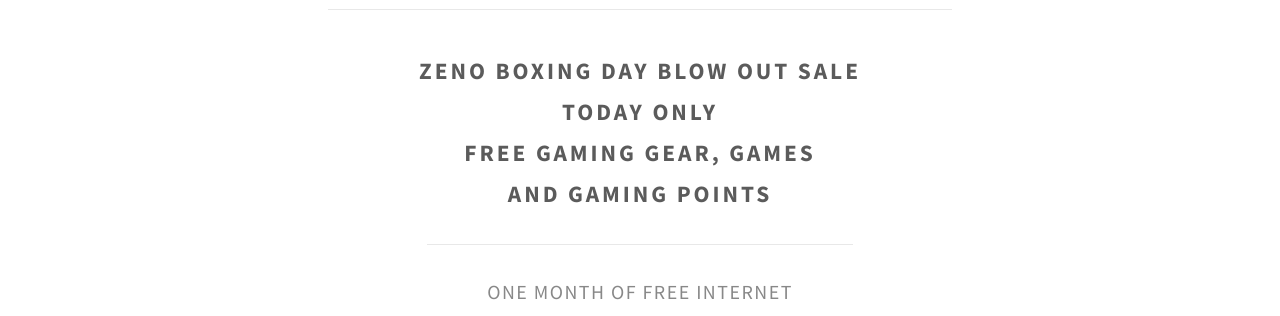
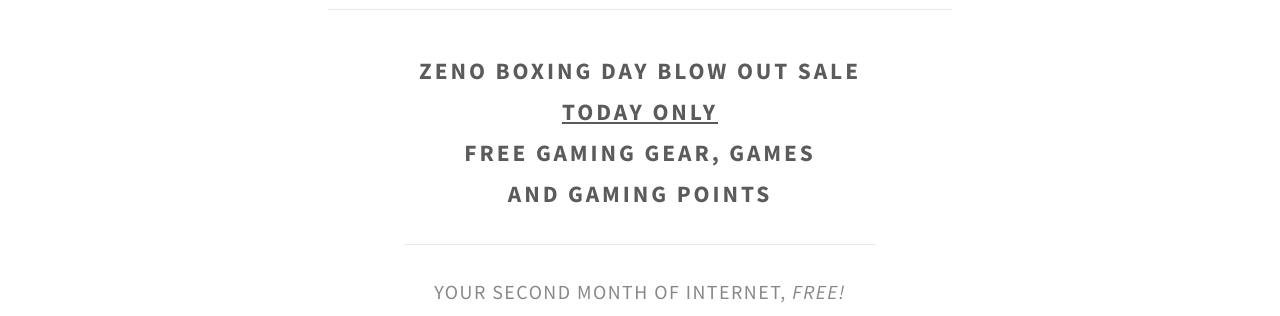
Before and after one commit to 007au/boxingday, a plain HTML site: page index.html in a window 1280 px wide. Shown: the part 636-952 px from the top of the page. Drawn offline with Linux system fonts and the light colour scheme.

Commit message:
More changes

```diff
--- a/index.html
+++ b/index.html
@@ -39,11 +39,11 @@
 				<header class="major container 75%">
 					<h2>ZENO BOXING DAY BLOW OUT SALE
 					<br />
-					TODAY ONLY
+					<u>TODAY ONLY</u>
 					<br />
 					FREE GAMING GEAR, GAMES<br />And Gaming POINTS</h2>
 
-					<p>One month of free internet<br />
+					<p>Your second month of internet, <i>FREE!</i><br />
 					<b>No Data caps or Contracts, ever!</b></p>
 
 				</header>
```
